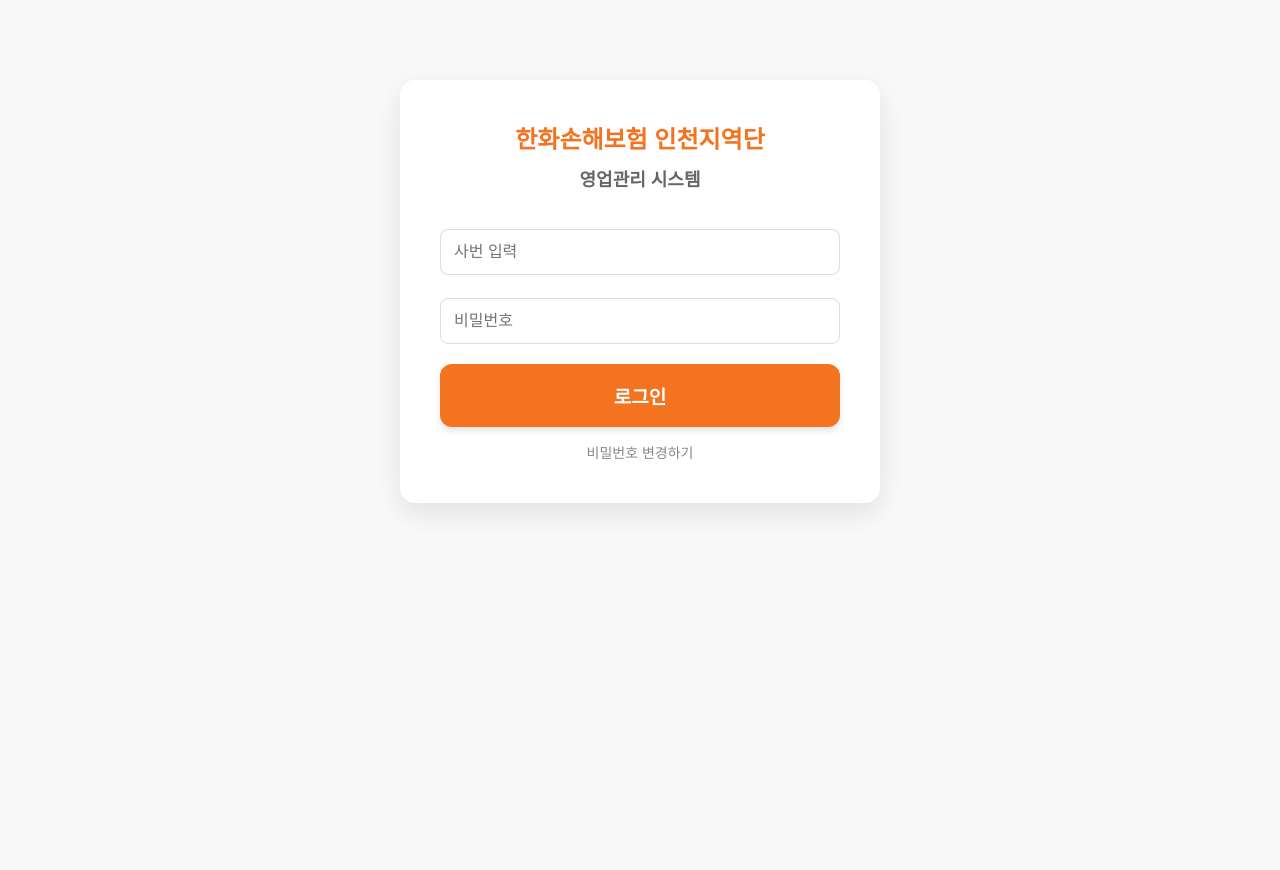
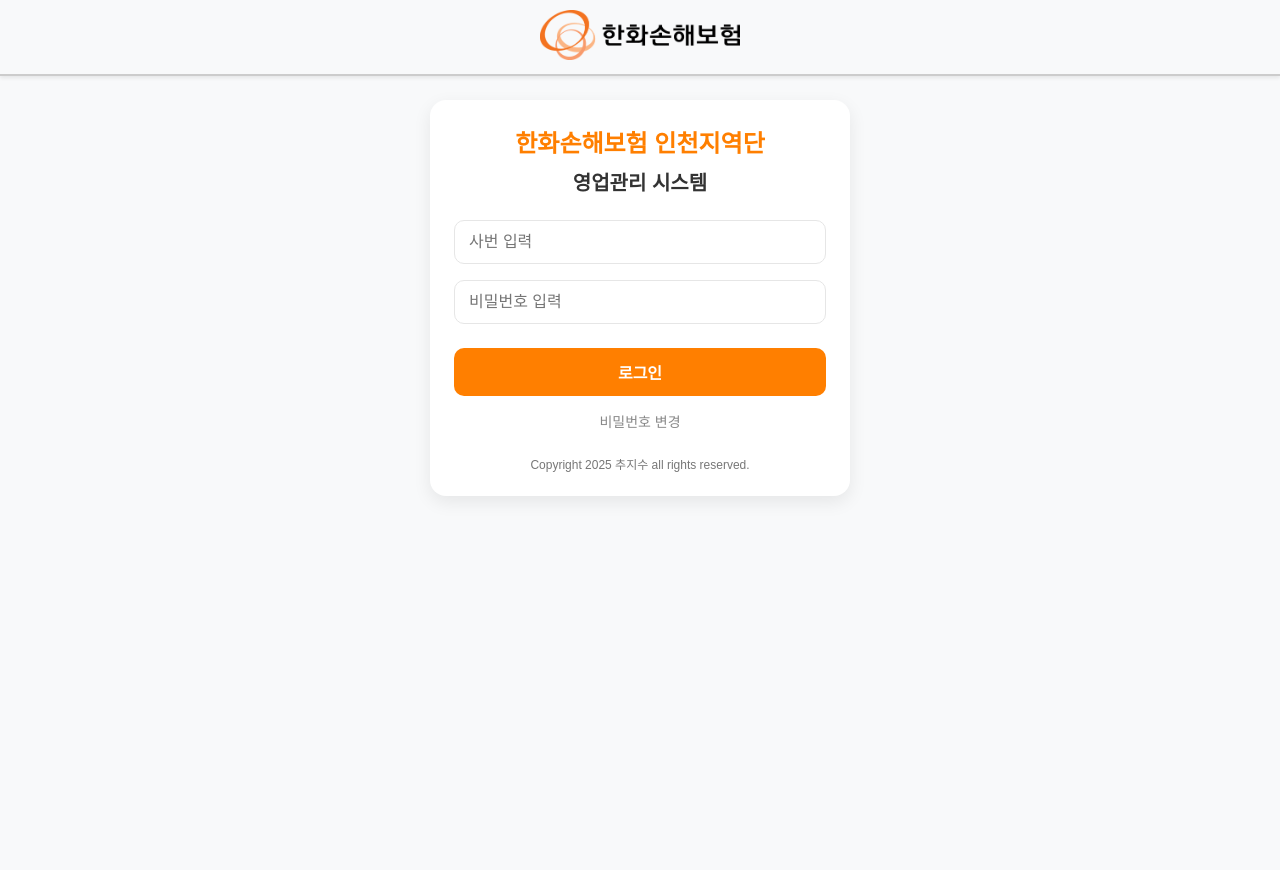
Before and after one commit to jisuchoo/forOrg_py, a Django app: page / in a window 1280 px wide. Before the commit the page ends 513 px from the top, so only its background shows below. Run offline with Django 5.2, Linux system fonts and the light colour scheme.

Commit message:
Update login.html

```diff
--- a/guide/templates/guide/login.html
+++ b/guide/templates/guide/login.html
@@ -1,16 +1,130 @@
-{% extends "base.html" %}
-{% block content %}
-<div class="login-card" style="background:#fff; max-width:400px; margin:80px auto; padding:40px; border-radius:15px; text-align:center; box-shadow:0 10px 30px rgba(0,0,0,0.1);">
-    <h2 style="color:var(--hw-orange); margin:0; font-size:24px;">한화손해보험 인천지역단</h2>
-    <p style="color: #666; margin: 10px 0 30px 0; font-size: 18px; font-weight: bold;">영업관리 시스템</p>
-    <form method="post">
+<!DOCTYPE html>
+{% load static %}
+<html lang="ko">
+<head>
+  <meta charset="UTF-8">
+  <title>인천지역단 영업관리 시스템 로그인</title>
+  <meta name="viewport" content="width=device-width, initial-scale=1.0">
+  <style>
+    :root{
+      --hanwha:#ff7f00;
+      --hanwha-dark:#e67100;
+      --bg:#f8f9fa;
+      --card:#ffffff;
+      --text:#333;
+      --muted:#777;
+      --border:#e6e6e6;
+    }
+    *{box-sizing:border-box}
+    body{
+      margin:0;
+      padding-top:70px;
+      font-family: Arial, "Noto Sans KR", sans-serif;
+      background:var(--bg);
+      color:var(--text);
+    }
+    .header-fixed{
+      position:fixed;
+      top:0; left:0; right:0;
+      background:var(--bg);
+      border-bottom:2px solid #ccc;
+      text-align:center;
+      padding:10px 0;
+      box-shadow:0 2px 4px rgba(0,0,0,.08);
+    }
+    .header-fixed img{
+      height: 50px;
+      width: auto;
+      cursor: pointer;
+    }
+    .screen{
+      min-height: 100vh;
+      display: flex;
+      flex-direction: column;
+      align-items: center;
+      justify-content: flex-start;
+      padding-top: 30px;
+    }
+    .card{
+      width:100%;
+      max-width:420px;
+      background:var(--card);
+      border-radius:16px;
+      box-shadow:0 6px 18px rgba(0,0,0,.08);
+      padding:24px;
+    }
+    .app-title{
+      font-size:24px;
+      font-weight:700;
+      color:var(--hanwha);
+      margin-bottom:0.5rem;
+      text-align:center;
+    }
+    .sub-title {
+      font-size: 20px;
+      font-weight: 700;
+      color: var(--text);
+      text-align: center;
+      margin-bottom: 1.5rem;
+    }
+    .row{margin-bottom:1rem;}
+    input{
+      width:100%;
+      padding:12px 14px;
+      border:1px solid var(--border);
+      border-radius:10px;
+      font-size:16px;
+      outline:none;
+    }
+    input:focus{border-color:var(--hanwha)}
+    button{
+      width:100%;
+      padding:12px 14px;
+      background:var(--hanwha);
+      color:#fff;
+      border:none;
+      border-radius:10px;
+      font-weight:700;
+      cursor:pointer;
+      font-size:16px;
+      margin-top:.5rem;
+    }
+    button:hover{background:var(--hanwha-dark)}
+    .error{color:#d93025; font-size:14px; margin-top:.5rem; text-align:center;}
+    .meta{margin-top:1.5rem; font-size:12px; color:var(--muted); text-align:center;}
+  </style>
+</head>
+<body>
+  <div class="header-fixed">
+    <img src="{% static 'guide/images/hanwha.png' %}" alt="한화손해보험 CI">
+  </div>
+
+  <section class="screen">
+    <div class="card">
+      <div class="app-title">한화손해보험 인천지역단</div>
+      <div class="sub-title">영업관리 시스템</div>
+
+      {% if message %}<p style="color: #27ae60; font-weight: bold; text-align:center;">{{ message }}</p>{% endif %}
+
+      <form method="post">
         {% csrf_token %}
-        <input type="text" name="empno" placeholder="사번 입력" required style="width:100%; padding:13px; margin-bottom:15px; border:1px solid #ddd; border-radius:8px;">
-        <input type="password" name="password" placeholder="비밀번호" required style="width:100%; padding:13px; margin-bottom:20px; border:1px solid #ddd; border-radius:8px;">
-        <button type="submit" class="btn-main bg-orange" style="margin:0;">로그인</button>
-    </form>
-    <div style="margin-top: 15px;">
-        <a href="{% url 'password_change' %}" style="color: #888; text-decoration: none; font-size: 14px;">비밀번호 변경하기</a>
+        <div class="row">
+          <input type="text" name="empno" placeholder="사번 입력" required>
+        </div>
+        <div class="row">
+          <input type="password" name="password" placeholder="비밀번호 입력" required>
+        </div>
+        <button type="submit">로그인</button>
+        {% if error %}
+        <div class="error">{{ error }}</div>
+        {% endif %}
+      </form>
+
+      <div style="margin-top: 15px; text-align: center;">
+          <a href="{% url 'password_change' %}" style="color: #888; text-decoration: none; font-size: 14px;">비밀번호 변경</a>
+      </div>
+      <div class="meta">Copyright 2025 추지수 all rights reserved.</div>
     </div>
-</div>
-{% endblock %}
+  </section>
+</body>
+</html>
```
